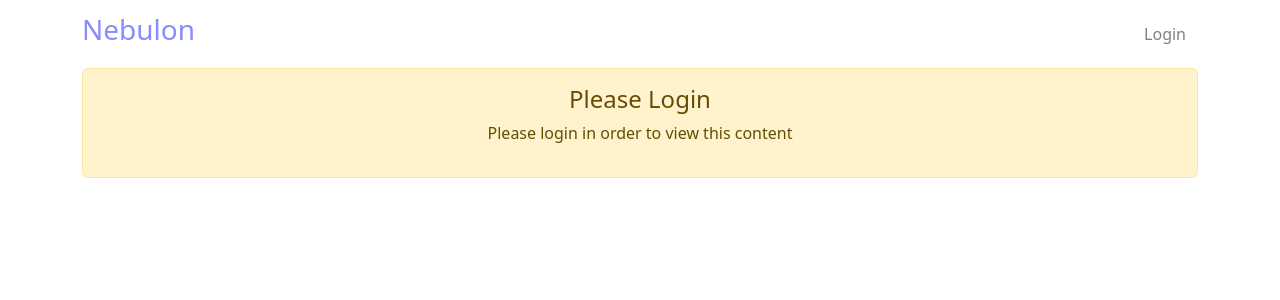
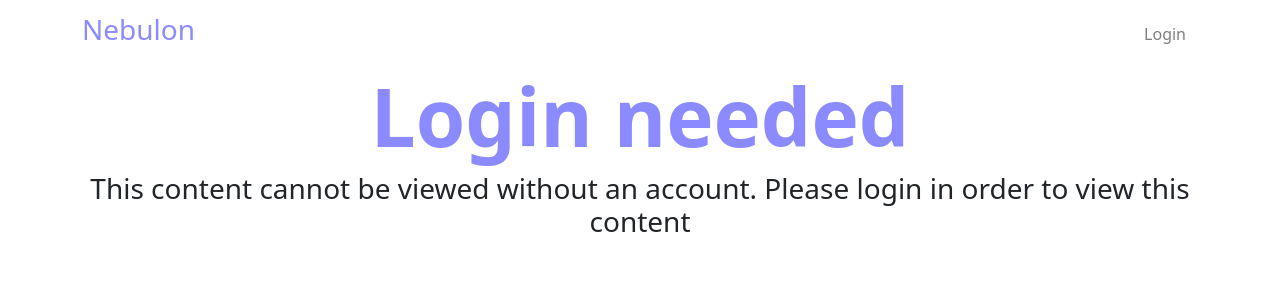
Before and after one commit to RavinduLa/nebulon-frontend, a React (Create React App) app: page /view-articles-author in a window 1280 px wide. Shown: the top 300 px of the page. Built offline with nearby package versions, Linux system fonts and the light colour scheme.

Commit message:
Styled LoginNeeded.jsx.

```diff
--- a/src/pages/error/LoginNeeded.jsx
+++ b/src/pages/error/LoginNeeded.jsx
@@ -7,16 +7,25 @@ import {Alert, Container} from "react-bootstrap";
 
 
 function LoginNeeded() {
+    const heroStyle = {
+        color : '#8C8AFF',
+        fontWeight: 'bold',
+        fontSize: '80px',
+    }
     return(
         <Container>
-            <Alert variant={"warning"}>
+            <div>
+                <h1 style={heroStyle}>Login needed</h1>
+                <h3>This content cannot be viewed without an account. Please login in order to view this content</h3>
+            </div>
+            {/*<Alert variant={"warning"}>
                 <Alert.Heading>
                     Please Login
                 </Alert.Heading>
                 <p>
                     Please login in order to view this content
                 </p>
-            </Alert>
+            </Alert>*/}
         </Container>
     );
 }
```
